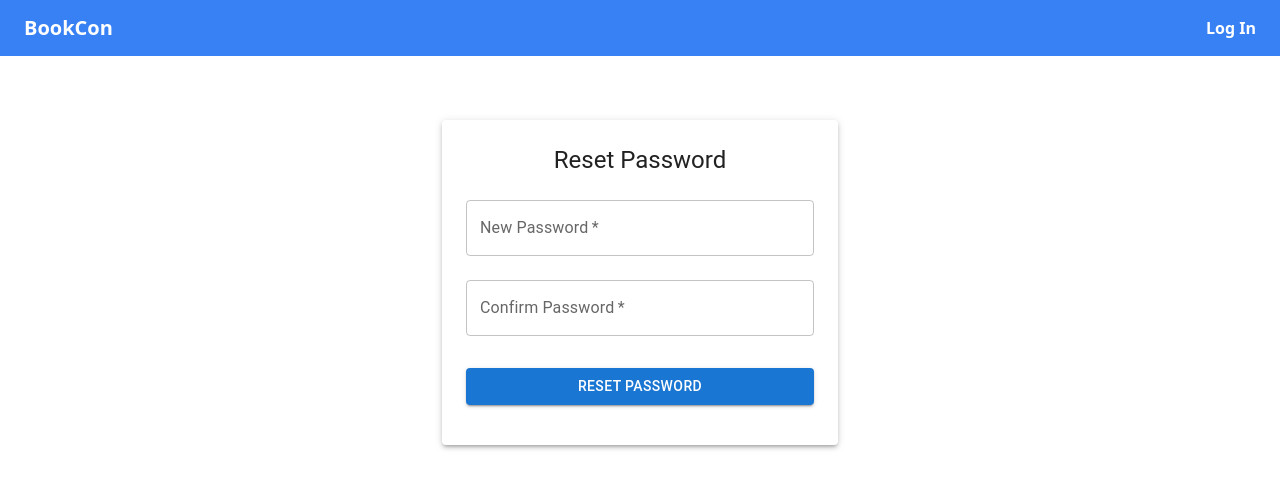
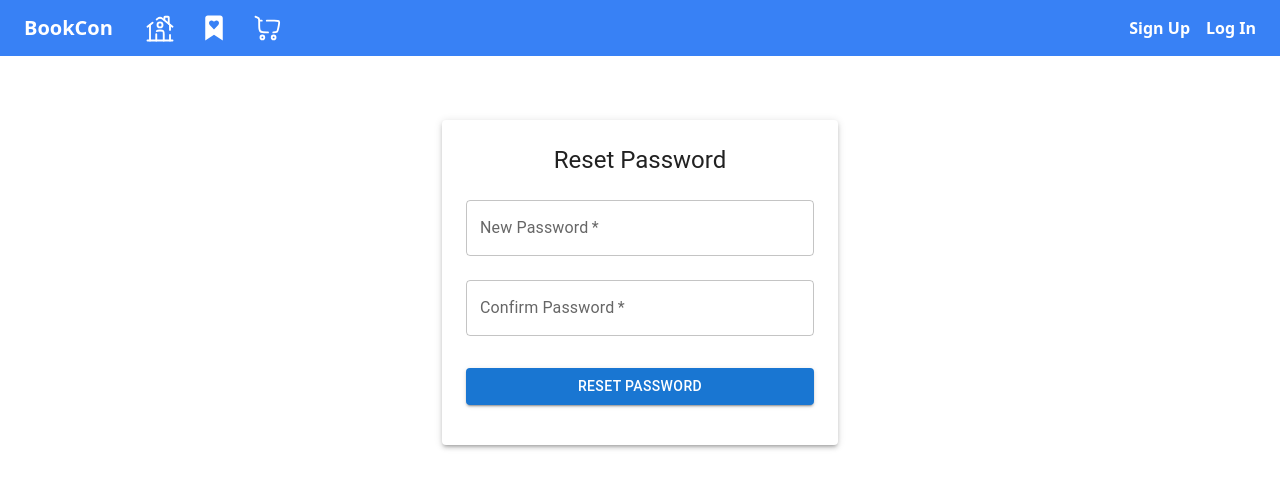
Before and after one commit to Cavinkumaran-m/jman_bookcon, a React (Create React App) app in the folder frontend/customer/: page /reset-password in a window 1280 px wide. Shown: the top 488 px of the page. Built offline with nearby package versions, Linux system fonts and the light colour scheme.

Commit message:
Navbar changes and logics added

```diff
--- a/frontend/customer/src/Components/Header/Header.js
+++ b/frontend/customer/src/Components/Header/Header.js
@@ -1,4 +1,5 @@
 import React from "react";
+import { toast } from "react-toastify";
 import { NavLink } from "react-router-dom";
 import { useState } from "react";
 import { UserContext } from "../../CustomFunctionalities/Context/UserContext";
@@ -40,48 +41,187 @@ function Header(props) {
         className={`${isNavCollapsed ? "collapse" : ""} navbar-collapse`}
         id="navbarNavAltMarkup"
       >
-        {Store.isLoggedIn && (
+        {["/login", "/register", "/forgot-password"].indexOf(
+          location.pathname
+        ) === -1 && (
           <>
             <div className="navbar-nav text-white flex-grow-1">
               <NavLink
-                className="nav-item nav-link"
                 to="home"
+                className="nav-item nav-link py-0 ps-3 align-items-center d-flex"
+              >
+                {/* Home */}
+                {/* &#127968; */}
+                <svg
+                  style={{ cursor: "pointer" }}
+                  width="30px"
+                  height="30px"
+                  viewBox="0 0 24 24"
+                  fill="none"
+                  xmlns="http://www.w3.org/2000/svg"
+                >
+                  <g id="SVGRepo_bgCarrier" strokeWidth="0" />
+
+                  <g
+                    id="SVGRepo_tracerCarrier"
+                    strokeLinecap="round"
+                    strokeLinejoin="round"
+                  />
+
+                  <g id="SVGRepo_iconCarrier">
+                    <path
+                      d="M22 22L2 22"
+                      stroke="#ffffff"
+                      strokeWidth="1.5"
+                      strokeLinecap="round"
+                    />
+                    <path
+                      d="M2 11L6.06296 7.74968M22 11L13.8741 4.49931C12.7784 3.62279 11.2216 3.62279 10.1259 4.49931L9.34398 5.12486"
+                      stroke="#ffffff"
+                      strokeWidth="1.5"
+                      strokeLinecap="round"
+                    />
+                    <path
+                      d="M15.5 5.5V3.5C15.5 3.22386 15.7239 3 16 3H18.5C18.7761 3 19 3.22386 19 3.5V8.5"
+                      stroke="#ffffff"
+                      strokeWidth="1.5"
+                      strokeLinecap="round"
+                    />
+                    <path
+                      d="M4 22V9.5"
+                      stroke="#ffffff"
+                      strokeWidth="1.5"
+                      strokeLinecap="round"
+                    />
+                    <path
+                      d="M20 9.5V13.5M20 22V17.5"
+                      stroke="#ffffff"
+                      strokeWidth="1.5"
+                      strokeLinecap="round"
+                    />
+                    <path
+                      d="M15 22V17C15 15.5858 15 14.8787 14.5607 14.4393C14.1213 14 13.4142 14 12 14C10.5858 14 9.87868 14 9.43934 14.4393M9 22V17"
+                      stroke="#ffffff"
+                      strokeWidth="1.5"
+                      strokeLinecap="round"
+                      strokeLinejoin="round"
+                    />
+                    <path
+                      d="M14 9.5C14 10.6046 13.1046 11.5 12 11.5C10.8954 11.5 10 10.6046 10 9.5C10 8.39543 10.8954 7.5 12 7.5C13.1046 7.5 14 8.39543 14 9.5Z"
+                      stroke="#ffffff"
+                      strokeWidth="1.5"
+                    />
+                  </g>
+                </svg>
+              </NavLink>
+              <NavLink
+                to={Store.isLoggedIn ? "wishlist" : null}
+                className="nav-item nav-link py-0 px-3 d-flex align-items-center"
+              >
+                {/* WishList */}
+                {/* &#x2764; */}
+                <svg
+                  onClick={() => {
+                    if (Store.isLoggedIn) {
+                      return;
+                    }
+                    toast.info("Please Login to access WishList Page", {
+                      position: "top-center",
+                      autoClose: 5000,
+                      hideProgressBar: false,
+                      closeOnClick: true,
+                      pauseOnHover: true,
+                      draggable: true,
+                      progress: undefined,
+                    });
+                  }}
+                  style={{ cursor: "pointer" }}
+                  fill="#ffffff"
+                  width="30px"
+                  height="30px"
+                  viewBox="0 0 24 24"
+                  xmlns="http://www.w3.org/2000/svg"
+                >
+                  <g id="SVGRepo_bgCarrier" strokeWidth="0" />
+
+                  <g
+                    id="SVGRepo_tracerCarrier"
+                    strokeLinecap="round"
+                    strokeLinejoin="round"
+                  />
+
+                  <g id="SVGRepo_iconCarrier">
+                    <path d="M19 22V4c0-1.103-.897-2-2-2H7c-1.103 0-2 .897-2 2v18l7-4.666L19 22zM8.006 8.056c0-.568.224-1.083.585-1.456.361-.372.86-.603 1.412-.603 0 0 .996-.003 1.997 1.029 1.001-1.032 1.997-1.029 1.997-1.029.552 0 1.051.23 1.412.603s.585.888.585 1.456-.224 1.084-.585 1.456L12 13.203 8.591 9.512a2.083 2.083 0 0 1-.585-1.456z" />
+                  </g>
+                </svg>
+              </NavLink>
+              <NavLink
+                to={Store.isLoggedIn ? "cart" : null}
+                className="nav-item nav-link py-0 px-s d-flex align-items-center"
+              >
+                {/* My Cart */}
+                {/* &#128722; */}
+                <svg
+                  style={{ cursor: "pointer" }}
+                  onClick={() => {
+                    if (Store.isLoggedIn) {
+                      return;
+                    }
+                    toast.info("Please Login to access Cart Page", {
+                      position: "top-center",
+                      autoClose: 5000,
+                      hideProgressBar: false,
+                      closeOnClick: true,
+                      pauseOnHover: true,
+                      draggable: true,
+                      progress: undefined,
+                    });
+                  }}
+                  width="30px"
+                  height="30px"
+                  viewBox="0 0 24 24"
+                  fill="none"
+                  xmlns="http://www.w3.org/2000/svg"
+                  stroke="#000000"
+                >
+                  <g id="SVGRepo_bgCarrier" strokeWidth="0" />
+
+                  <g
+                    id="SVGRepo_tracerCarrier"
+                    strokeLinecap="round"
+                    strokeLinejoin="round"
+                  />
+
+                  <g id="SVGRepo_iconCarrier">
+                    <path
+                      d="M7.5 18C8.32843 18 9 18.6716 9 19.5C9 20.3284 8.32843 21 7.5 21C6.67157 21 6 20.3284 6 19.5C6 18.6716 6.67157 18 7.5 18Z"
+                      stroke="#ffffff"
+                      strokeWidth="1.5"
+                    />
+                    <path
+                      d="M16.5 18.0001C17.3284 18.0001 18 18.6716 18 19.5001C18 20.3285 17.3284 21.0001 16.5 21.0001C15.6716 21.0001 15 20.3285 15 19.5001C15 18.6716 15.6716 18.0001 16.5 18.0001Z"
+                      stroke="#ffffff"
+                      strokeWidth="1.5"
+                    />
+                    <path
+                      d="M2 3L2.26121 3.09184C3.5628 3.54945 4.2136 3.77826 4.58584 4.32298C4.95808 4.86771 4.95808 5.59126 4.95808 7.03836V9.76C4.95808 12.7016 5.02132 13.6723 5.88772 14.5862C6.75412 15.5 8.14857 15.5 10.9375 15.5H12M16.2404 15.5C17.8014 15.5 18.5819 15.5 19.1336 15.0504C19.6853 14.6008 19.8429 13.8364 20.158 12.3075L20.6578 9.88275C21.0049 8.14369 21.1784 7.27417 20.7345 6.69708C20.2906 6.12 18.7738 6.12 17.0888 6.12H11.0235M4.95808 6.12H7"
+                      stroke="#ffffff"
+                      strokeWidth="1.5"
+                      strokeLinecap="round"
+                    />
+                  </g>
+                </svg>
+              </NavLink>
+            </div>
+            {!Store.isLoggedIn && (
+              <>
+                <NavLink
+                  className="nav-item nav-link fw-bold me-3"
+                  to="register"
                   style={{ color: "#fff" }}
                 >
-                Home
-                {/* &#127968; */}
+                  Sign Up
                 </NavLink>
-              <NavLink
-                className="nav-item nav-link"
-                to="wishlist"
-                style={{ color: "#fff" }}
-              >
-                WishList
-                {/* &#x2764; */}
-              </NavLink>
-              <NavLink
-                className="nav-item nav-link"
-                to="cart"
-                style={{ color: "#fff" }}
-              >
-                My Cart
-                {/* &#128722; */}
-              </NavLink>
-            </div>
-
-            <NavLink
-              className="nav-item nav-link fw-bold"
-              onClick={logoutHandler}
-              to="home"
-              style={{ color: "#fff" }}
-            >
-              Log Out
-            </NavLink>
-          </>
-        )}
-        {!Store.isLoggedIn && location.pathname !== "/login" && (
-          <>
-            <div className="flex-grow-1"></div>
                 <NavLink
                   className="nav-item nav-link fw-bold"
                   to="login"
@@ -91,6 +231,18 @@ function Header(props) {
                 </NavLink>
               </>
             )}
+            {Store.isLoggedIn && (
+              <NavLink
+                className="nav-item nav-link fw-bold"
+                onClick={logoutHandler}
+                to="home"
+                style={{ color: "#fff" }}
+              >
+                Log Out
+              </NavLink>
+            )}
+          </>
+        )}
       </div>
     </nav>
   );
```
Also changed, not shown: frontend/customer/src/Pages/ForgotPassword/index.js (+21 -23 lines), frontend/customer/src/Pages/Registration/index.jsx (+36 -20 lines), frontend/customer/src/Pages/ResetPassword/resetPassword.jsx (+7 -7 lines). Lines whose indentation alone changed are shown as unchanged.
